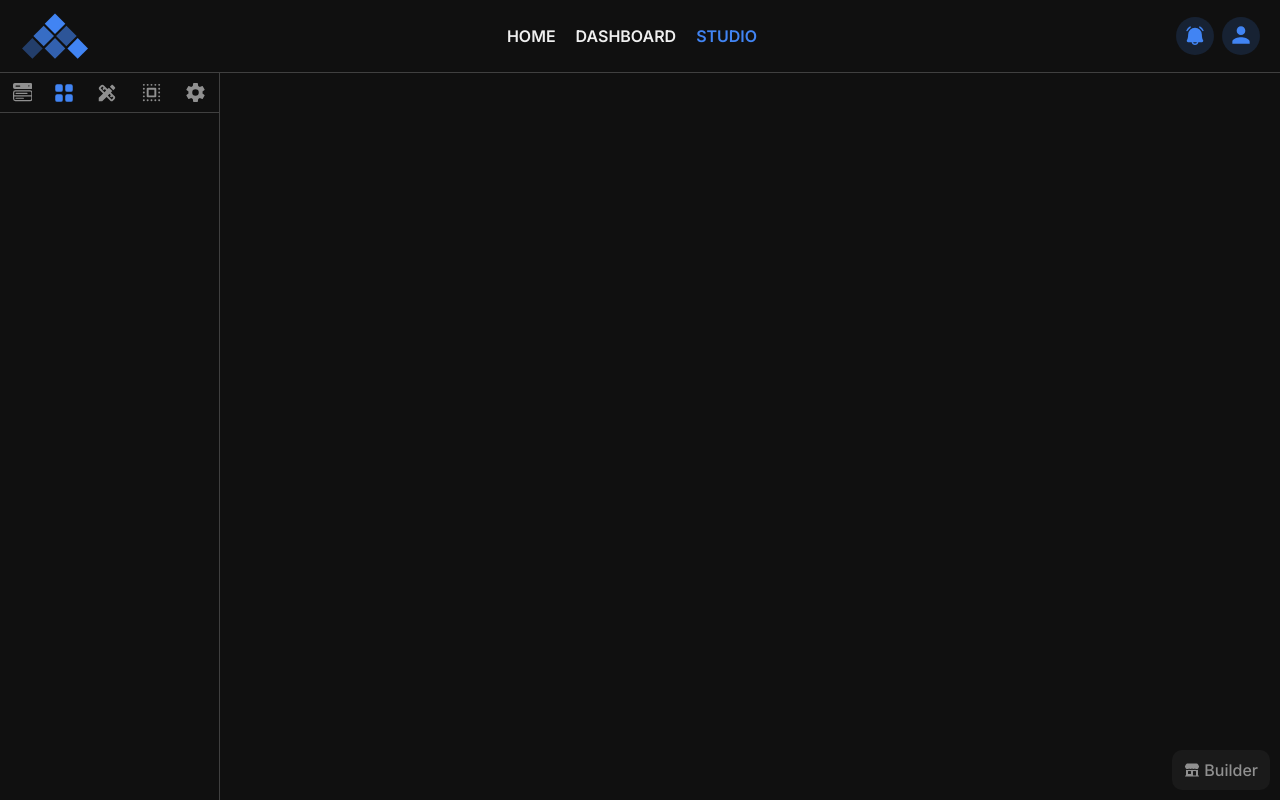
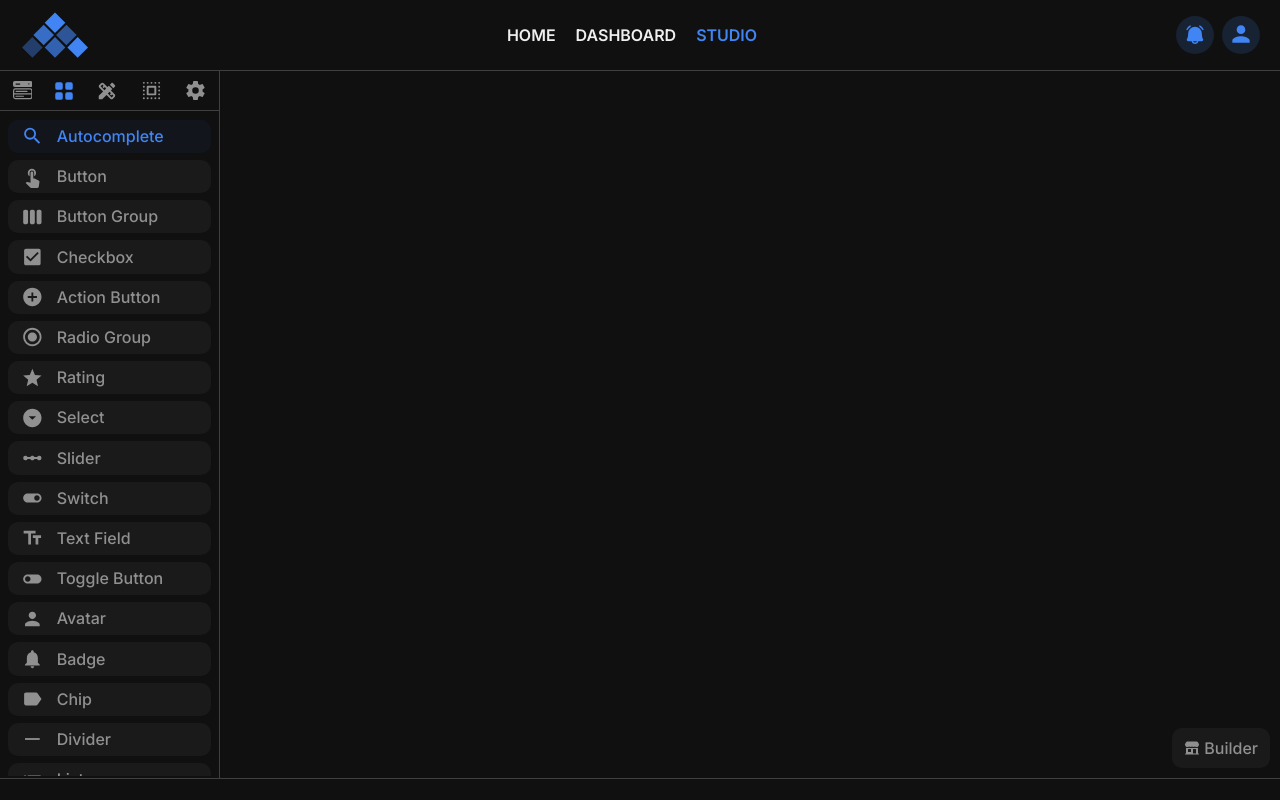
Before and after one commit to chuchra-himanshu/web.cooders.org, a React (Vite) app: page /studio in a window 1280 px wide. Both pictures are taken after a click on the icon 64 px from the left and 92 px from the top of the page. Built offline with nearby package versions, Linux system fonts and the light colour scheme.

Commit message:
Design the Studio Components Panel under Sidebar

```diff
--- /dev/null
+++ b/src/components/common/Footer.tsx
@@ -0,0 +1,7 @@
+import React from "react";
+
+const Footer: React.FC = () => {
+  return <footer className="h-[25px] border-t border-border-primary"></footer>;
+};
+
+export default Footer;
--- a/src/components/index.ts
+++ b/src/components/index.ts
@@ -1,10 +1,19 @@
 // Common Components
 import Header from "./common/Header";
+import Footer from "./common/Footer";
 
 // Studio Components
 import Sidebar from "./studio/Sidebar";
 import SidebarHeader from "./studio/SidebarHeader";
 import StudioLibraries from "./studio/StudioLibraries";
+import StudioComponents from "./studio/StudioComponents";
 
 // Export Section
-export { Header, Sidebar, SidebarHeader, StudioLibraries };
+export {
+  Header,
+  Footer,
+  Sidebar,
+  SidebarHeader,
+  StudioLibraries,
+  StudioComponents,
+};
--- /dev/null
+++ b/src/components/studio/StudioComponents.tsx
@@ -0,0 +1,60 @@
+import React from "react";
+import SidebarPanelWrapper from "./SidebarPanelWrapper";
+import * as Icons from "react-icons/md";
+import { STUDIO_DATA } from "../../data";
+
+interface StudioComponentsPropsInterface {
+  selectedComponent: string;
+  selectedLibraryTitle: string;
+  handleSelectComponent: (title: string) => void;
+}
+
+const getIcon = (iconName: string) => {
+  return (Icons as any)[iconName] || Icons.MdReadMore;
+};
+
+const StudioComponents: React.FC<StudioComponentsPropsInterface> = ({
+  handleSelectComponent,
+  selectedComponent,
+  selectedLibraryTitle,
+}) => {
+  const { library, items } = STUDIO_DATA.COMPONENTS;
+
+  if (library !== selectedLibraryTitle) {
+    return (
+      <SidebarPanelWrapper>
+        <p className="text-text-secondary text-sm italic">
+          No components found for {selectedLibraryTitle}
+        </p>
+      </SidebarPanelWrapper>
+    );
+  }
+
+  return (
+    <SidebarPanelWrapper>
+      {items
+        .filter((comp) => comp.visibility)
+        .map((comp, index) => {
+          const IconComponent = getIcon(comp.icon);
+          return (
+            <div
+              key={index}
+              className={`flex items-center justify-start py-[5px] rounded-[10px] cursor-pointer transition-all ease-in-out duration-200 hover:bg-accent/5 hover:text-accent mb-[7px] ${
+                selectedComponent === comp.title
+                  ? "bg-accent/5 text-accent"
+                  : "text-text-secondary bg-overlay-primary"
+              }`}
+              onClick={() => handleSelectComponent(comp.title)}
+            >
+              <IconComponent className="w-[24%]" size={22} />
+              <p className="text-[16px] font-medium -mt-[0.8px]">
+                {comp.title}
+              </p>
+            </div>
+          );
+        })}
+    </SidebarPanelWrapper>
+  );
+};
+
+export default StudioComponents;
--- a/src/components/studio/StudioLibraries.tsx
+++ b/src/components/studio/StudioLibraries.tsx
@@ -14,14 +14,13 @@ const StudioLibraries: React.FC<StudioLibrariesPropsInterface> = ({
   return (
     <SidebarPanelWrapper>
       <div className="flex items-center justify-between flex-wrap">
-        {[...STUDIO_DATA.LIBRARIES, ...STUDIO_DATA.LIBRARIES]
-          .filter((lib) => lib.visibility)
-          .map((lib, index) => {
+        {STUDIO_DATA.LIBRARIES.filter((lib) => lib.visibility).map(
+          (lib, index) => {
             const IconComponent = getIcon(lib.logo);
             return (
               <div
                 key={index}
-                className={`w-[98px] mb-[8px] h-[80px] rounded-[10px] cursor-pointer transition-all ease-in-out duration-200 hover:bg-accent/5 hover:text-accent flex flex-col items-center justify-center gap-[6px] ${
+                className={`w-[98px] mb-[7px] h-[80px] rounded-[10px] cursor-pointer transition-all ease-in-out duration-200 hover:bg-accent/5 hover:text-accent flex flex-col items-center justify-center gap-[6px] ${
                   selectedLibraryTitle == lib.title
                     ? "bg-accent/5 text-accent"
                     : "text-text-secondary bg-overlay-primary"
@@ -32,7 +31,8 @@ const StudioLibraries: React.FC<StudioLibrariesPropsInterface> = ({
                 <p className="text-[13px] font-medium">{lib.title}</p>
               </div>
             );
-          })}
+          }
+        )}
       </div>
     </SidebarPanelWrapper>
   );
--- a/src/data/studio.data.ts
+++ b/src/data/studio.data.ts
@@ -49,4 +49,57 @@ const LIBRARIES = [
   },
 ];
 
-export default { LIBRARIES };
+const COMPONENTS = {
+  library: "Material UI",
+  items: [
+    { title: "Autocomplete", icon: "MdSearch", visibility: true },
+    { title: "Button", icon: "MdTouchApp", visibility: true },
+    { title: "Button Group", icon: "MdViewWeek", visibility: true },
+    { title: "Checkbox", icon: "MdCheckBox", visibility: true },
+    { title: "Action Button", icon: "MdAddCircle", visibility: true },
+    { title: "Radio Group", icon: "MdRadioButtonChecked", visibility: true },
+    { title: "Rating", icon: "MdStar", visibility: true },
+    { title: "Select", icon: "MdArrowDropDownCircle", visibility: true },
+    { title: "Slider", icon: "MdLinearScale", visibility: true },
+    { title: "Switch", icon: "MdToggleOn", visibility: true },
+    { title: "Text Field", icon: "MdTextFields", visibility: true },
+    { title: "Toggle Button", icon: "MdToggleOff", visibility: true },
+
+    { title: "Avatar", icon: "MdPerson", visibility: true },
+    { title: "Badge", icon: "MdNotifications", visibility: true },
+    { title: "Chip", icon: "MdLabel", visibility: true },
+    { title: "Divider", icon: "MdHorizontalRule", visibility: true },
+    { title: "List", icon: "MdList", visibility: true },
+    { title: "Table", icon: "MdTableChart", visibility: true },
+    { title: "Tooltip", icon: "MdInfo", visibility: true },
+    { title: "Typography", icon: "MdTextFormat", visibility: true },
+
+    { title: "Alert", icon: "MdWarning", visibility: true },
+    { title: "Dialog", icon: "MdChatBubble", visibility: true },
+    { title: "Progress", icon: "MdHourglassFull", visibility: true },
+    { title: "Skeleton", icon: "MdViewStream", visibility: true },
+    { title: "Snackbar", icon: "MdNotificationsActive", visibility: true },
+
+    { title: "Accordion", icon: "MdUnfoldMore", visibility: true },
+    { title: "App Bar", icon: "MdWebAsset", visibility: true },
+    { title: "Card", icon: "MdCreditCard", visibility: true },
+    { title: "Paper", icon: "MdLayers", visibility: true },
+
+    { title: "Breadcrumbs", icon: "MdNavigateNext", visibility: true },
+    { title: "Drawer", icon: "MdMenu", visibility: true },
+    { title: "Link", icon: "MdLink", visibility: true },
+    { title: "Menu", icon: "MdMoreVert", visibility: true },
+    { title: "Pagination", icon: "MdLastPage", visibility: true },
+    { title: "Speed Dial", icon: "MdSpeed", visibility: true },
+    { title: "Stepper", icon: "MdVerticalAlignCenter", visibility: true },
+    { title: "Tabs", icon: "MdTab", visibility: true },
+
+    { title: "Box", icon: "MdCropSquare", visibility: true },
+    { title: "Container", icon: "MdInbox", visibility: true },
+    { title: "Grid", icon: "MdGridOn", visibility: true },
+    { title: "Stack", icon: "MdViewColumn", visibility: true },
+    { title: "Image List", icon: "MdImage", visibility: true },
+  ],
+};
+
+export default { LIBRARIES, COMPONENTS };
--- a/src/layouts/GlobalLayout.tsx
+++ b/src/layouts/GlobalLayout.tsx
@@ -1,6 +1,6 @@
 import React from "react";
 import { Outlet } from "react-router-dom";
-import { Header } from "../components";
+import { Footer, Header } from "../components";
 
 const GlobalLayout: React.FC = () => {
   return (
@@ -9,6 +9,7 @@ const GlobalLayout: React.FC = () => {
       <section className="h-full flex">
         <Outlet />
       </section>
+      <Footer />
     </section>
   );
 };
--- a/src/pages/studio/Studio.tsx
+++ b/src/pages/studio/Studio.tsx
@@ -1,11 +1,20 @@
 import React, { useMemo, useState } from "react";
-import { Sidebar, SidebarHeader, StudioLibraries } from "../../components";
+import {
+  Sidebar,
+  SidebarHeader,
+  StudioComponents,
+  StudioLibraries,
+} from "../../components";
 import { BuilderButton } from "../../elements";
+import { STUDIO_DATA } from "../../data";
 
 const Studio: React.FC = () => {
   const [selectedPanelIndex, setSelectedPanelIndex] = useState(0);
   const [selectedLibraryTitle, setSelectedLibraryTitle] =
     useState("Material UI");
+  const [selectedComponent, setSelectedComponent] = useState<string>(
+    STUDIO_DATA.COMPONENTS.items[0].title
+  );
 
   const handleSelectPanelIndex = (panel_index: number) => {
     setSelectedPanelIndex(panel_index);
@@ -13,6 +22,9 @@ const Studio: React.FC = () => {
   const handleSelectLibrary = (lib_title: string) => {
     setSelectedLibraryTitle(lib_title);
     handleSelectPanelIndex(1);
+  };
+  const handleSelectComponent = (title: string) => {
+    setSelectedComponent(title);
   };
 
   const panelComponents = useMemo(
@@ -22,8 +34,14 @@ const Studio: React.FC = () => {
         selectedLibraryTitle={selectedLibraryTitle}
         handleSelectLibrary={handleSelectLibrary}
       />,
+      <StudioComponents
+        key="studio_components"
+        selectedLibraryTitle={selectedLibraryTitle}
+        selectedComponent={selectedComponent}
+        handleSelectComponent={handleSelectComponent}
+      />,
     ],
-    [selectedLibraryTitle]
+    [selectedLibraryTitle, selectedComponent]
   );
 
   return (
```
